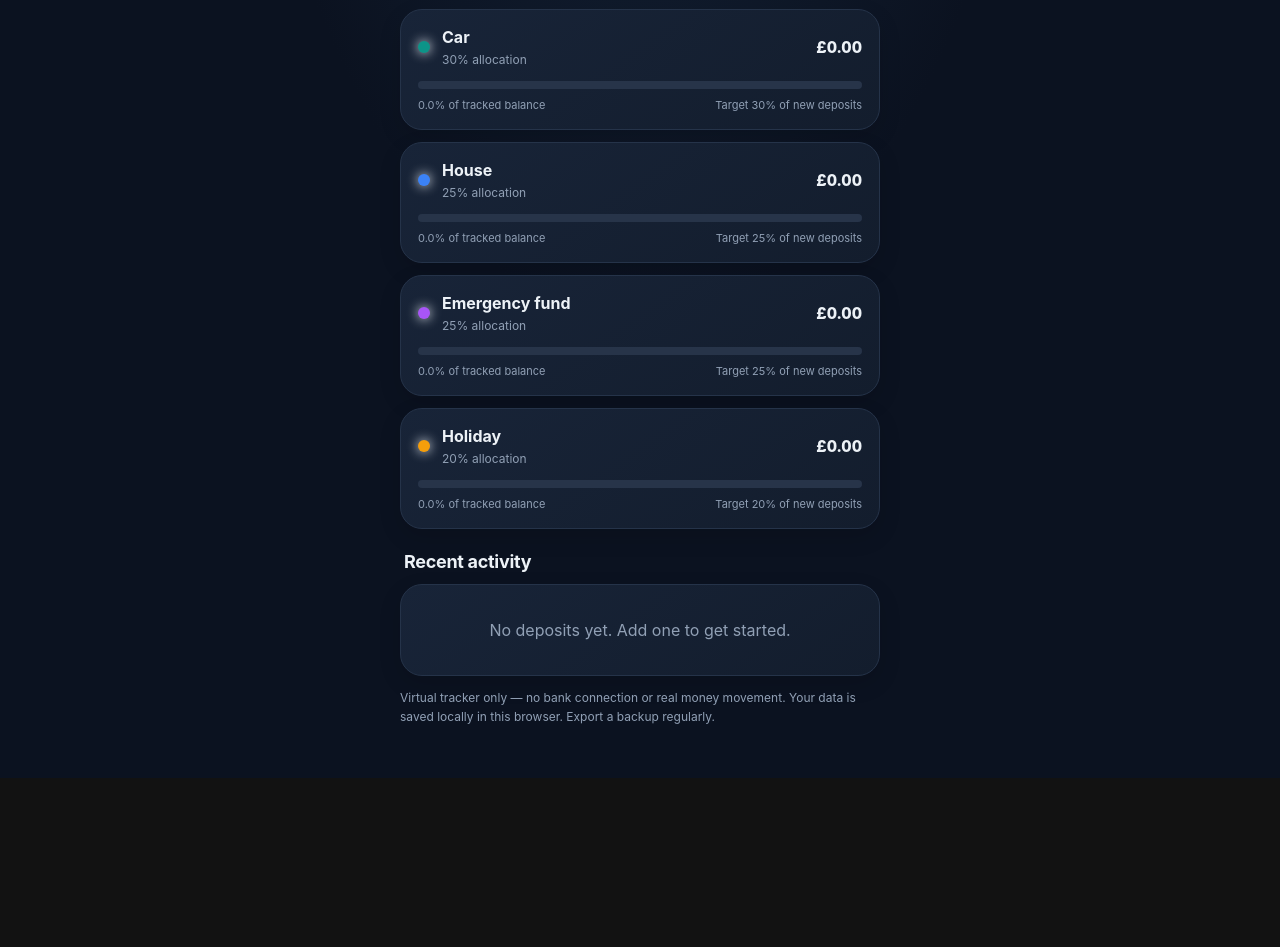
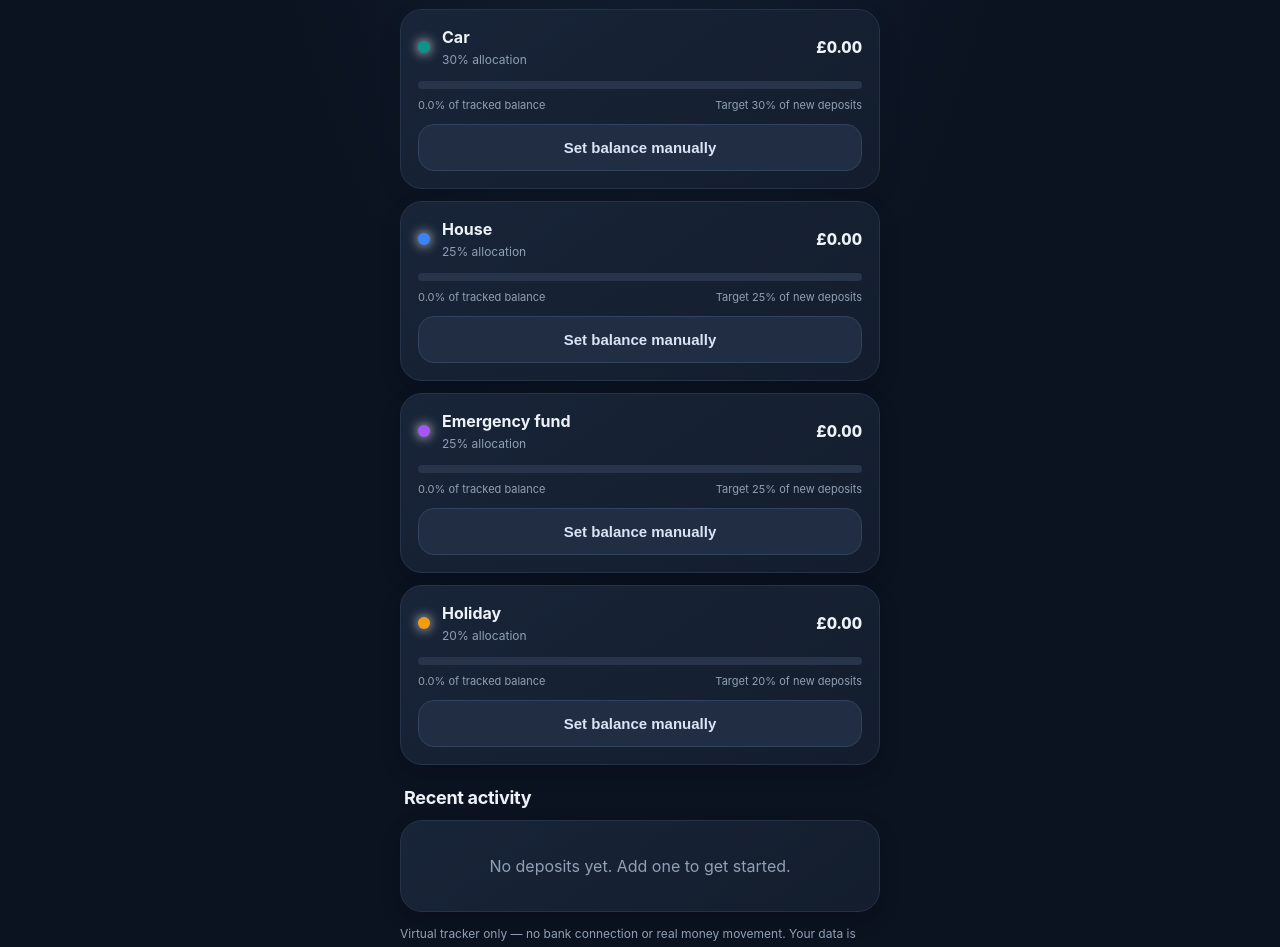
Before and after one commit to Dave196/Savings-Tracker, a plain HTML site: page index.html in a window 1280 px wide. Shown: the part 480-1427 px from the top of the page. Before the commit the page ends 1258 px from the top, so only its background shows below. Drawn offline with Linux system fonts and the light colour scheme.

Commit message:
Add files via upload

```diff
--- a/index.html
+++ b/index.html
@@ -27,8 +27,8 @@ function save(){localStorage.setItem('pp_pots',JSON.stringify(pots));localStorag
 function money(x){return x.toLocaleString('en-GB',{style:'currency',currency:'GBP'})}
 function total(){return pots.reduce((a,p)=>a+p.balance,0)}
 function render(){document.getElementById('total').textContent=money(total());document.getElementById('potcount').textContent=pots.length+' goal'+(pots.length===1?'':'s');let t=total();
-document.getElementById('pots').innerHTML=pots.map(p=>`<div class="card"><div class="potrow"><div class="dot" style="background:${p.color}"></div><div class="potinfo"><div class="potname">${esc(p.name)}</div><div class="sub">${p.pct}% allocation</div></div><div class="potamt">${money(p.balance)}</div></div><div class="bar"><div style="width:${t?Math.min(100,p.balance/t*100):0}%;background:${p.color}"></div></div><div class="split"><span>${t?(p.balance/t*100).toFixed(1):'0.0'}% of tracked balance</span><span>Target ${p.pct}% of new deposits</span></div></div>`).join('');
-document.getElementById('history').innerHTML=hist.length?hist.slice(0,8).map(h=>`<div class="hist"><div><b>${money(h.amount)}</b><div class="sub">${new Date(h.date).toLocaleDateString('en-GB')} · Deposit</div></div><div style="color:var(--green);font-weight:700">Allocated</div></div>`).join(''):'<div class="empty">No deposits yet. Add one to get started.</div>'}
+document.getElementById('pots').innerHTML=pots.map(p=>`<div class="card"><div class="potrow"><div class="dot" style="background:${p.color}"></div><div class="potinfo"><div class="potname">${esc(p.name)}</div><div class="sub">${p.pct}% allocation</div></div><div class="potamt">${money(p.balance)}</div></div><div class="bar"><div style="width:${t?Math.min(100,p.balance/t*100):0}%;background:${p.color}"></div></div><div class="split"><span>${t?(p.balance/t*100).toFixed(1):'0.0'}% of tracked balance</span><span>Target ${p.pct}% of new deposits</span></div><button class="btn secondary" style="width:100%;margin-top:12px" onclick="setBalance(${pots.indexOf(p)})">Set balance manually</button></div>`).join('');
+document.getElementById('history').innerHTML=hist.length?hist.slice(0,8).map(h=>`<div class="hist"><div><b>${money(h.amount)}</b><div class="sub">${new Date(h.date).toLocaleDateString('en-GB')} · ${esc(h.type||'Deposit')}${h.pot?' · '+esc(h.pot):''}</div></div><div style="color:${h.amount>=0?'var(--green)':'#ff8294'};font-weight:700">${h.amount>=0?'Added':'Removed'}</div></div>`).join(''):'<div class="empty">No deposits yet. Add one to get started.</div>'}
 function esc(s){return String(s).replace(/[&<>"']/g,c=>({'&':'&amp;','<':'&lt;','>':'&gt;','"':'&quot;',"'":'&#39;'}[c]))}
 function show(html){document.getElementById('sheet').innerHTML=html;document.getElementById('modal').style.display='flex'}
 function close(){document.getElementById('modal').style.display='none'}
@@ -41,6 +41,8 @@ function addPot(){if(pots.length>=10)return toast('Maximum 10 pots');pots.push({
 function removePot(i){if(pots.length<=1)return toast('Keep at least one pot');pots.splice(i,1);openManage()}
 function saveManage(){let names=document.querySelectorAll('.name'),pct=document.querySelectorAll('.pct');let s=0;for(let i=0;i<pots.length;i++){pots[i].name=names[i].value.trim()||'Pot';pots[i].pct=Number(pct[i].value)||0;s+=pots[i].pct}if(s!==100)return toast('Percentages currently total '+s+'%. Set them to 100%.');save();close();toast('Pot rules saved')}
 
+
+function setBalance(i){let p=pots[i];if(!p)return;let v=prompt('Set the current balance for '+p.name+' (£):',p.balance.toFixed(2));if(v===null)return;let n=Number(v);if(!Number.isFinite(n)||n<0)return toast('Enter a valid balance of zero or more');let diff=Number((n-p.balance).toFixed(2));if(diff!==0){p.balance=n;hist.unshift({amount:diff,date:new Date().toISOString(),type:'Balance adjustment',pot:p.name});save();toast('Balance updated')}}
 function withdrawPrompt(){show(`<button class="close" onclick="close()">×</button><h2>Withdraw money</h2><div class="field"><label>Choose a pot</label><select id="wpot" style="width:100%;padding:14px;border-radius:14px;background:#1b2739;color:var(--ink)">${pots.map((p,i)=>`<option value="${i}">${esc(p.name)} — ${money(p.balance)}</option>`).join('')}</select></div><div class="field"><label>Amount (£)</label><input id="wamt" type="number" min="0.01" step="0.01" inputmode="decimal" placeholder="Amount"></div><button class="btn primary" style="width:100%" onclick="doWithdraw()">Confirm withdrawal</button>`)}
 function doWithdraw(){let i=Number(document.getElementById('wpot').value),a=Number(document.getElementById('wamt').value),p=pots[i];if(!p||!(a>0))return toast('Enter a valid amount');if(a>p.balance)return toast('That exceeds this pot’s balance');p.balance=Number((p.balance-a).toFixed(2));hist.unshift({amount:-a,date:new Date().toISOString(),type:'Withdrawal',pot:p.name});save();close();toast('Withdrawal recorded')}
 function resetTracker(){if(!confirm('Clear all pot balances and activity and restore the default pots? This cannot be undone.'))return;pots=[{name:'Car',pct:30,color:colors[0],balance:0},{name:'House',pct:25,color:colors[1],balance:0},{name:'Emergency fund',pct:25,color:colors[2],balance:0},{name:'Holiday',pct:20,color:colors[3],balance:0}];hist=[];save();toast('Tracker cleared')}
```
